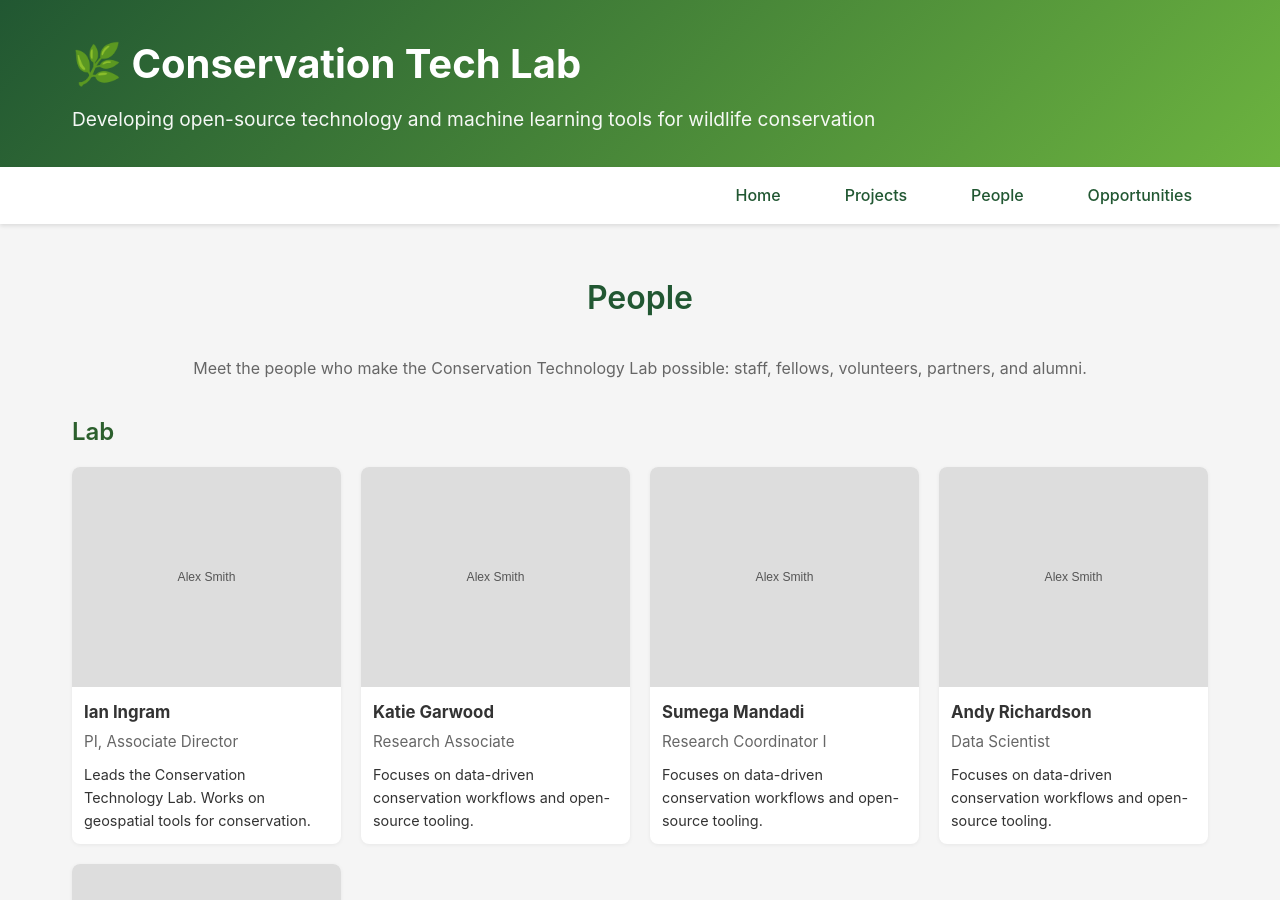
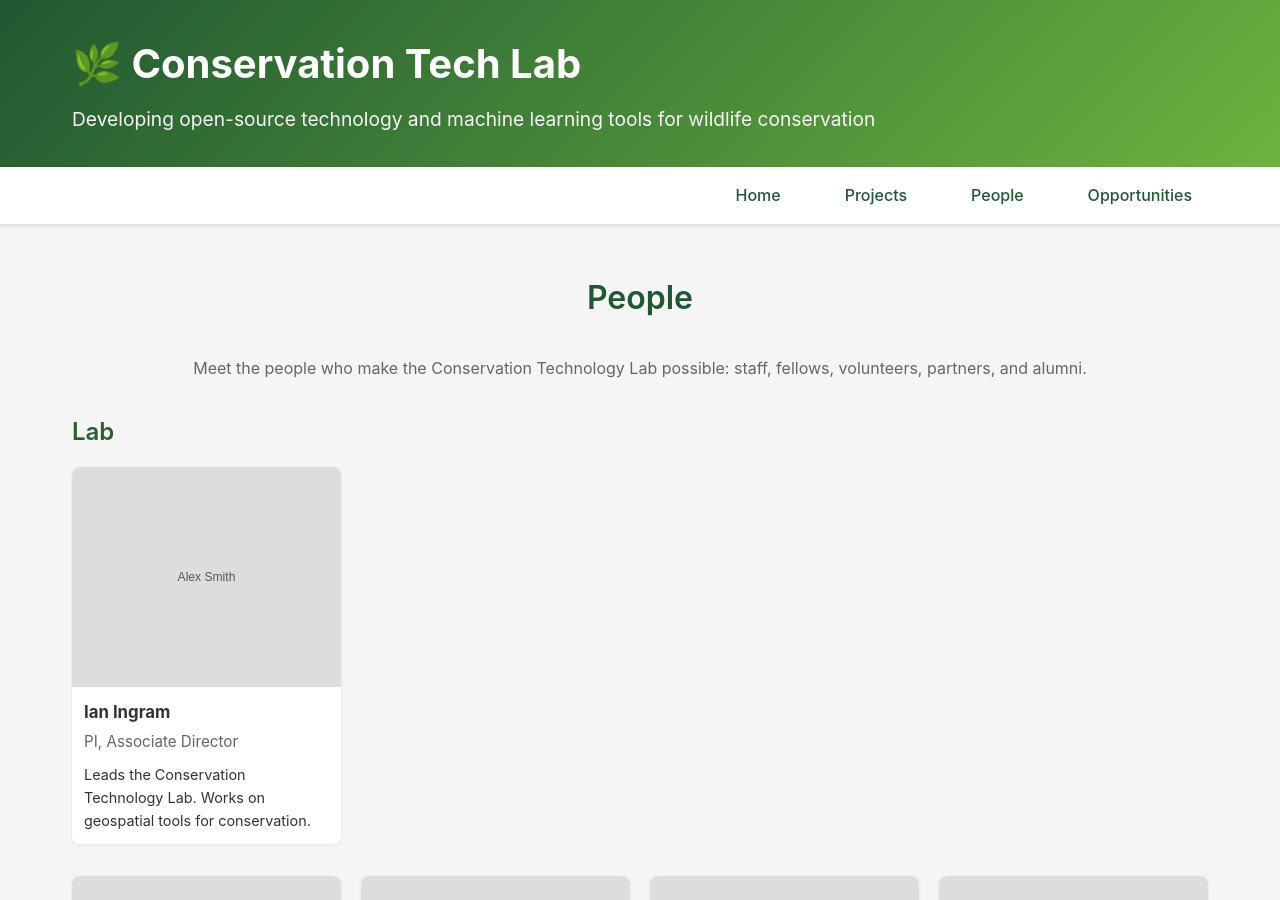
Before and after one commit to conservationtechlab/conservationtechlab.github.io, a Jekyll site: the page built from people.md, in a window 1280 px wide and 900 px high. Built offline with Jekyll 4.4.1, drawn with Linux system fonts in a browser that asks for light colours.

Commit message:
fix lab header

```diff
--- a/_includes/people-cards.html
+++ b/_includes/people-cards.html
@@ -1,5 +1,5 @@
 <div class="people-section">
-  {% if include.title %}
+  {% if include.title and include.title != "" %}
   <h3 class="people-section__title">{{ include.title }}</h3>
   {% endif %}
   <div class="people-grid">
--- a/people.md
+++ b/people.md
@@ -15,7 +15,10 @@
     Adjust ordering by editing _data/people.yml
   {% endcomment %}
 
-  {% include people-cards.html collection=site.data.people.lab title="Lab" %}
+  {% assign head = site.data.people.lab | where: "id", "iingram" %}
+  {% include people-cards.html collection=head title="Lab" %}
+  {% assign lab_others = site.data.people.lab | where_exp: "person", "person.id != 'iingram'" %}
+  {% include people-cards.html collection=lab_others title="" %}
   {% include people-cards.html collection=site.data.people.fellows title="Fellows" %}
   {% include people-cards.html collection=site.data.people.volunteers title="Volunteers" %}
   {% include people-cards.html collection=site.data.people.partners title="Partners" %}
```
